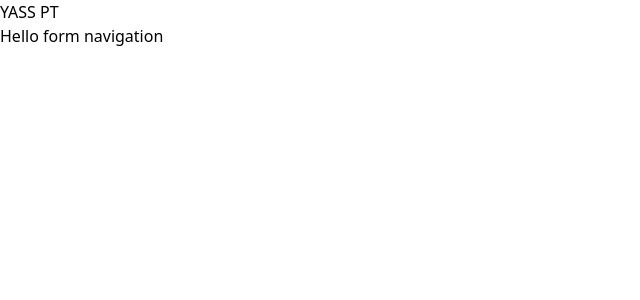
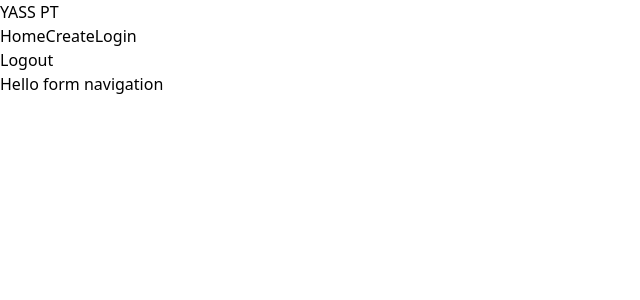
Before and after one commit to KgotsoKP/practice-tracker, a Vue app: page / in a window 1280 px wide. Shown: the top 300 px of the page, without its empty margins (0-640 px from the left). Built offline with nearby package versions, Linux system fonts and the light colour scheme.

Commit message:
Add nav bar

```diff
--- a/src/App.vue
+++ b/src/App.vue
@@ -1,5 +1,5 @@
 <template>
-  <div>
+  <div class="min-h-full">
     <router-view />
     <Navigation></Navigation>
   </div>
--- a/src/components/Navigation.vue
+++ b/src/components/Navigation.vue
@@ -4,6 +4,13 @@
             <div class="felx items-center gap-x-4">
                 <h1 text-white>YASS PT</h1>
             </div>
+
+            <ul class="flex flex-1 justify-end gap-x-10">
+                <router-link class="cursor-pointer text-white" :to="{name : 'home'}">Home</router-link>
+                <router-link class="cursor-pointer text-white" :to="{name : ''}">Create</router-link>
+                <router-link class="cursor-pointer text-white" :to="{name : ''}">Login</router-link>
+                <li class="cursor-pointer">Logout</li>
+            </ul>
         </nav>
     </header>
     <h1>Hello form navigation</h1>
--- a/src/views/HomeView.vue
+++ b/src/views/HomeView.vue
@@ -5,7 +5,7 @@
 
 <script>
 export default {
-  name: "login",
+  name: "home",
   setup() {
     // Create data / vars
 
```
